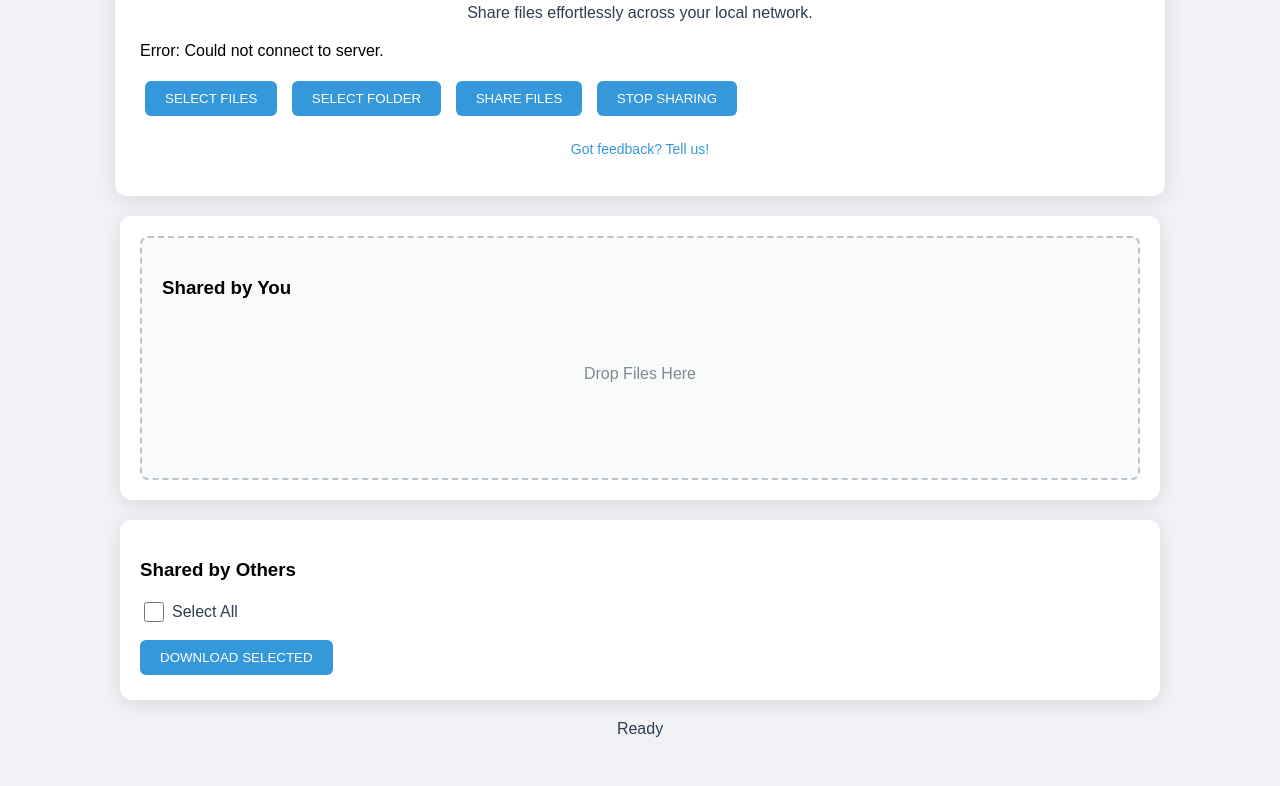
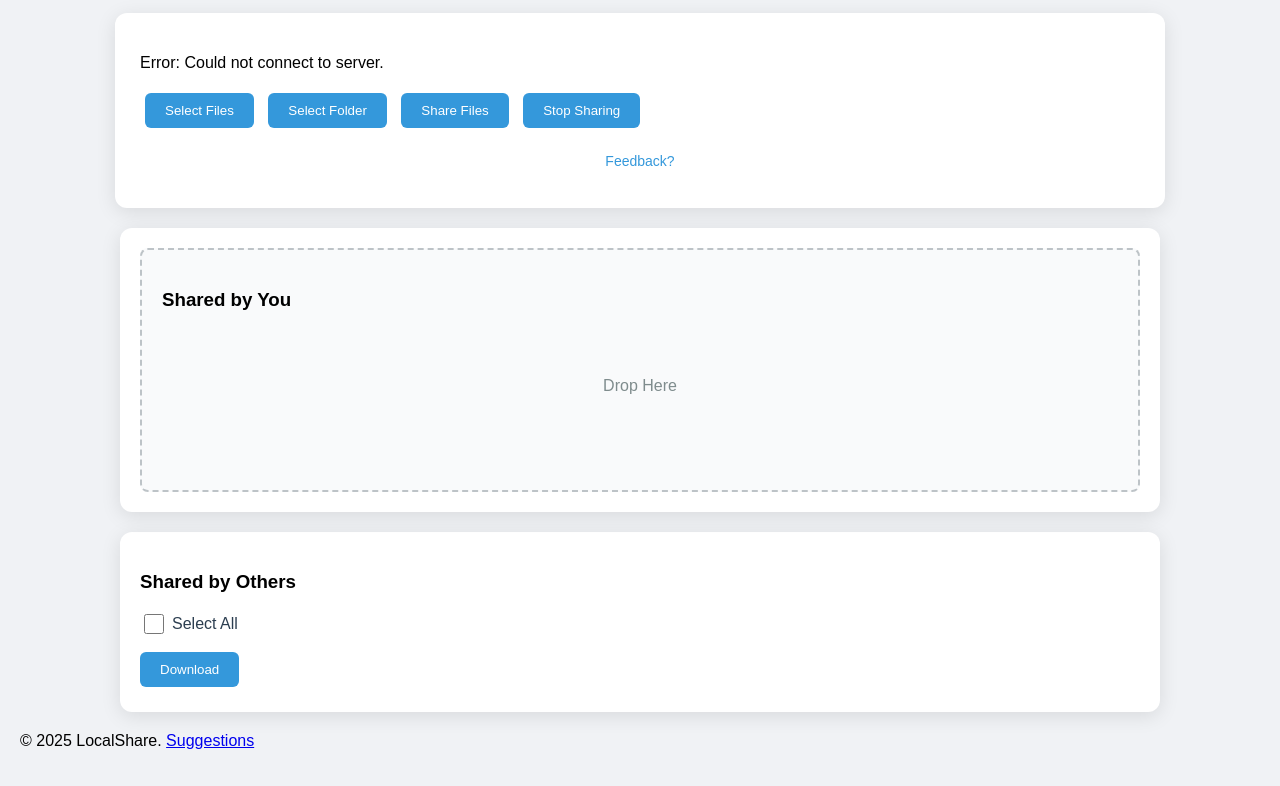
Before and after one commit to nonderbe/localshare, a website: page public/index.html in a window 1280 px wide. Shown: the part 121-907 px from the top of the page. Drawn offline with nearby package versions, Linux system fonts and the light colour scheme.

Commit message:
Update index.html
bijgewerkte styling

```diff
--- a/public/index.html
+++ b/public/index.html
@@ -5,23 +5,27 @@
   <meta name="viewport" content="width=device-width, initial-scale=1.0">
   <title>LocalShare</title>
   <link rel="stylesheet" href="/styles.css">
-  <link href="https://fonts.googleapis.com/css2?family=Poppins:wght@400;600&display=swap" rel="stylesheet">
+  <link href="https://fonts.googleapis.com/css2?family=Inter:wght@400;700&display=swap" rel="stylesheet">
+  <script src="https://cdnjs.cloudflare.com/ajax/libs/vanilla-tilt/1.7.0/vanilla-tilt.min.js"></script>
 </head>
 <body>
+  <header class="hero">
+    <h1>LocalShare</h1>
+    <p>Fast. Local. Secure File Sharing.</p>
+  </header>
+
   <div class="container">
-    <h1>LocalShare</h1>
-    <p class="service-description">Share files effortlessly across your local network.</p>
     <p id="deviceCount">0 devices connected</p>
     <div class="button-group">
-      <button onclick="document.getElementById('fileInput').click()">SELECT FILES</button>
-      <button onclick="document.getElementById('folderInput').click()">SELECT FOLDER</button>
-      <button onclick="shareFiles()">SHARE FILES</button>
-      <button onclick="stopSharing()">STOP SHARING</button>
+      <button onclick="document.getElementById('fileInput').click()">Select Files</button>
+      <button onclick="document.getElementById('folderInput').click()">Select Folder</button>
+      <button onclick="shareFiles()">Share Files</button>
+      <button onclick="stopSharing()">Stop Sharing</button>
     </div>
     <input type="file" id="fileInput" multiple style="display: none;">
     <input type="file" id="folderInput" webkitdirectory style="display: none;">
-    <p id="fallbackMessage" style="display: none;">Your browser doesn’t support folder uploads.</p>
-    <p class="suggestion-link"><a href="/suggestions.html">Got feedback? Tell us!</a></p>
+    <p id="fallbackMessage" style="display: none;">Folders not supported.</p>
+    <p class="suggestion-link"><a href="/suggestions.html">Feedback?</a></p>
   </div>
 
   <div class="grid-container">
@@ -30,7 +34,7 @@
         <h3>Shared by You</h3>
         <ul id="deviceFiles" class="file-list"></ul>
       </div>
-      <p class="drag-text">Drop Files Here</p>
+      <p class="drag-text">Drop Here</p>
     </div>
 
     <div class="shared-others-container" id="othersContainer">
@@ -39,15 +43,22 @@
         <input type="checkbox" id="selectAllCheckbox"> Select All
       </label>
       <ul id="otherFiles" class="file-list"></ul>
-      <button id="downloadSelected" class="btn-share">DOWNLOAD SELECTED</button>
+      <button id="downloadSelected" class="btn-share">Download</button>
     </div>
   </div>
 
-  <div id="status">Ready</div>
+  <div id="status" class="notification"></div>
   <div id="progress" class="progress-bar">
-    <div id="progressFill" class="progress-fill"></div>
+    <div id="progressFill" class="progress-fill"><span id="progressText">0%</span></div>
   </div>
 
+  <footer>
+    <p>&copy; 2025 LocalShare. <a href="/suggestions.html">Suggestions</a></p>
+  </footer>
+
   <script src="/client.js"></script>
+  <script>
+    VanillaTilt.init(document.querySelectorAll(".file-list li"), { max: 15, speed: 400 });
+  </script>
 </body>
 </html>
```
